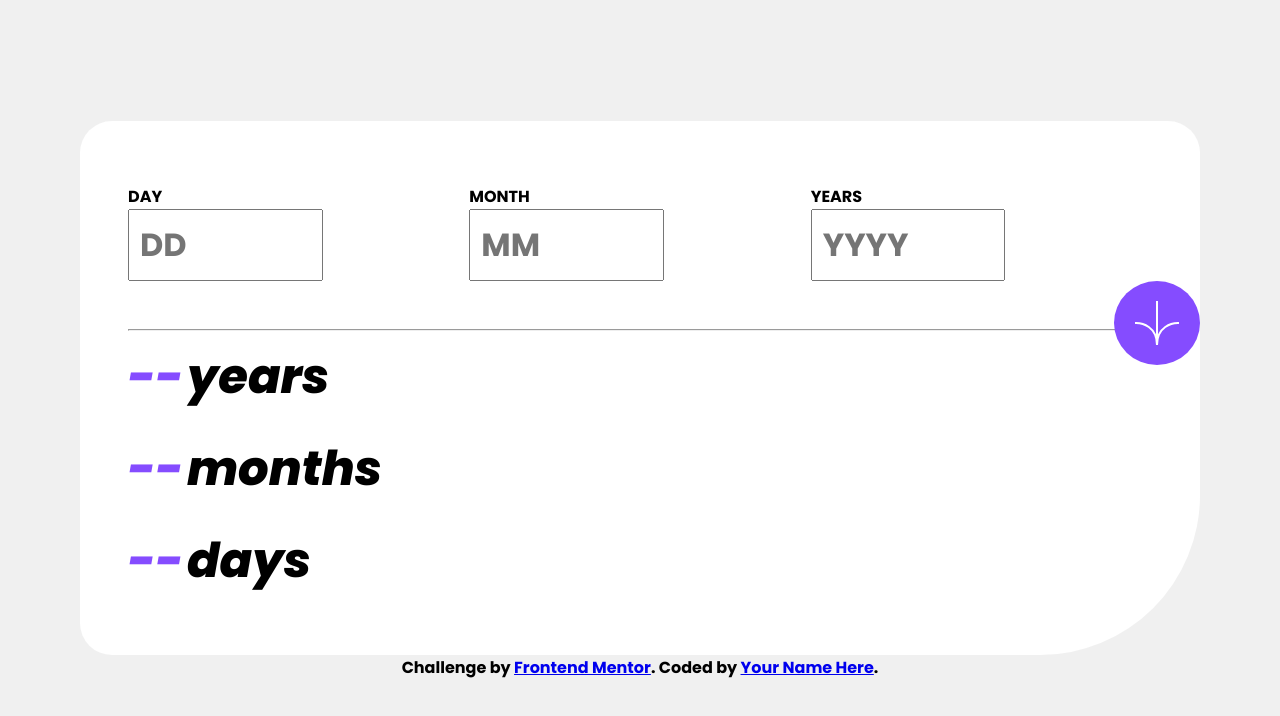
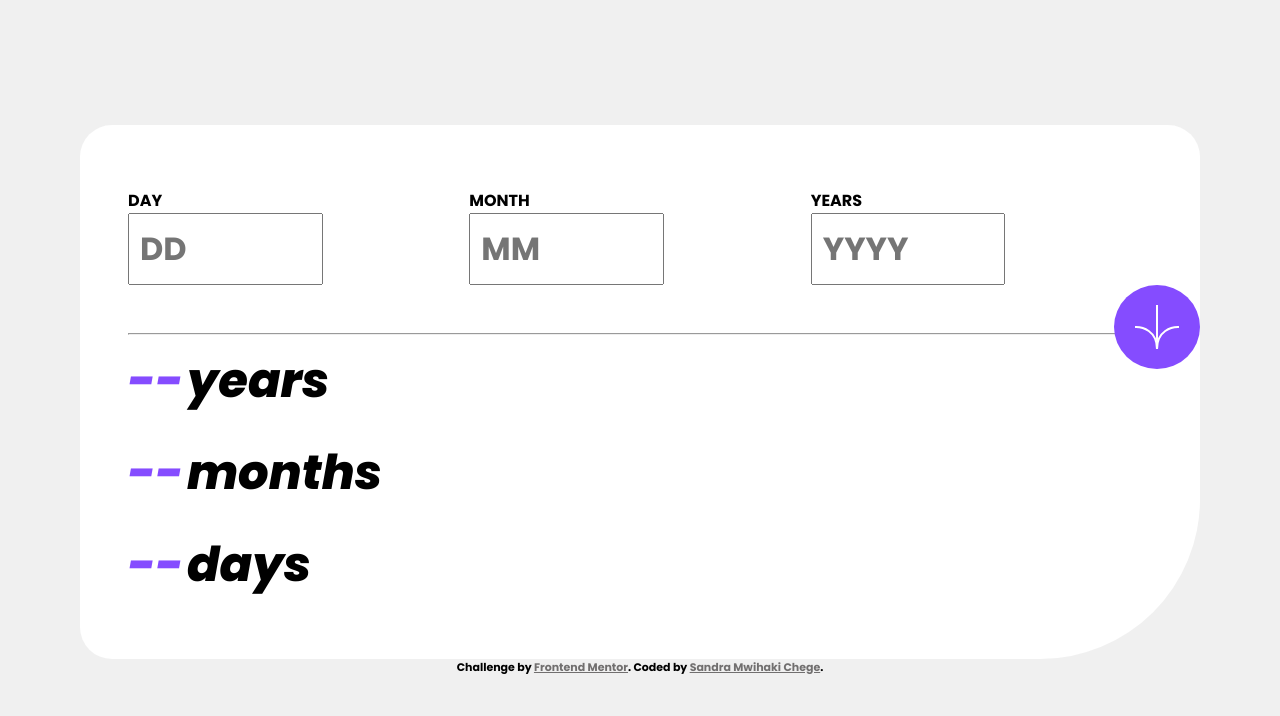
Before and after one commit to SandraChege/Age-Calculator, a plain HTML site: page index.html in a window 1280 px wide. Drawn offline with Linux system fonts and the light colour scheme.

Commit message:
Adds link

```diff
--- a/index.html
+++ b/index.html
@@ -59,7 +59,7 @@
   </div>
   <div class="attribution">
     Challenge by <a href="https://www.frontendmentor.io?ref=challenge" target="_blank">Frontend Mentor</a>.
-    Coded by <a href="#">Your Name Here</a>.
+    Coded by <a href="https://github.com/SandraChege/Age-Calculator.git" target="_blank">Sandra Mwihaki Chege</a>.
   </div>
   <script src="app.js"></script>
 </body>
--- a/style.css
+++ b/style.css
@@ -77,6 +77,13 @@ hr{
     color: hsl(0, 100%, 67%);
     font-size: small;
 }
+.attribution {
+    font-size: 11px;
+    text-align: center;
+}
+.attribution a{
+    color: hsl(0, 1%, 44%);
+}
 @media screen and (max-width:650px) {
     .user-input input{
         font-size: 25px;
```
